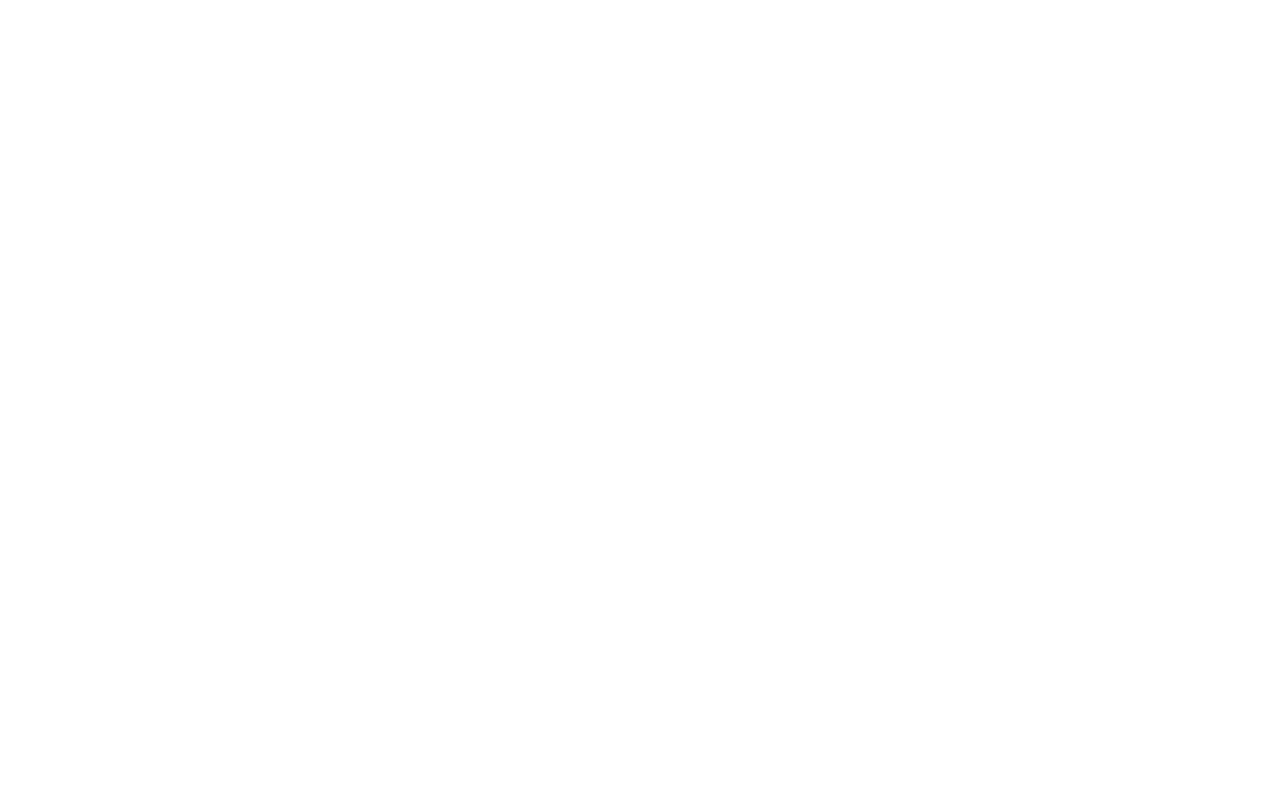
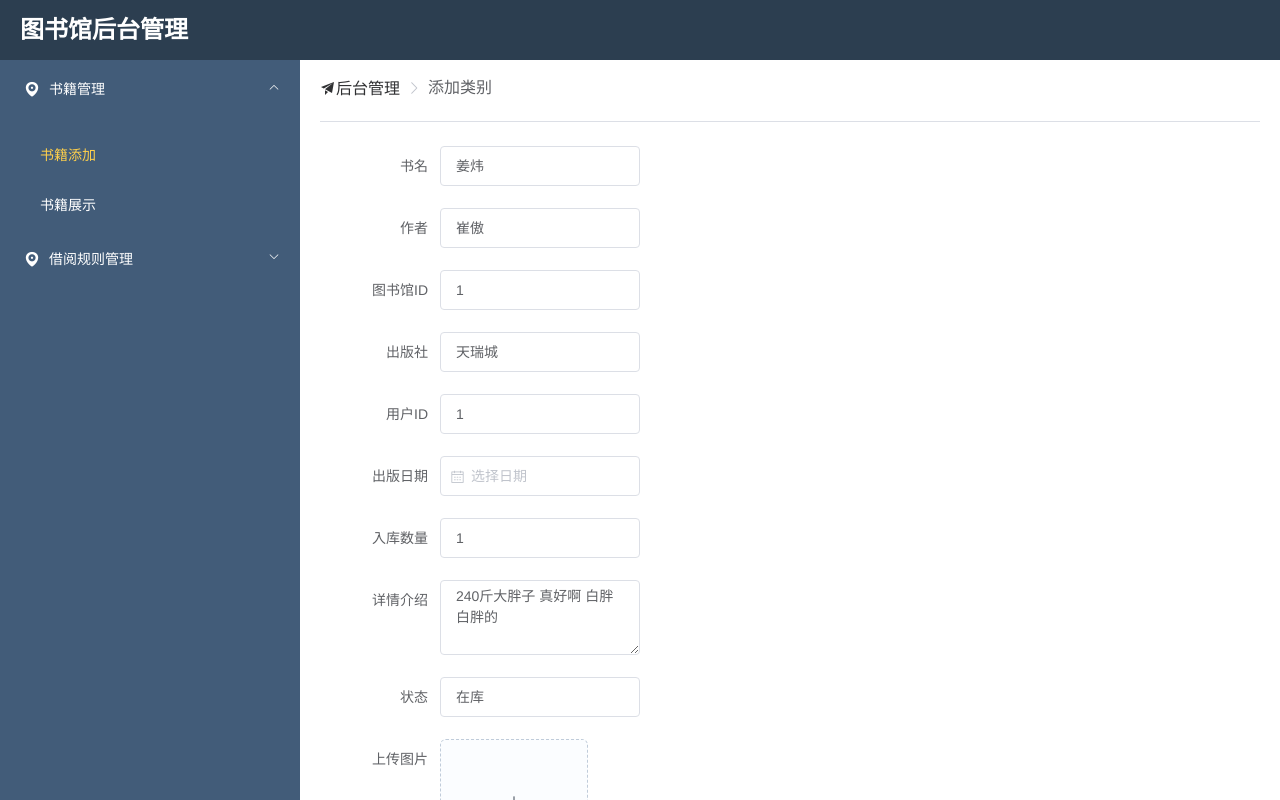
Before and after one commit to kaixindeluogu/front-end-admin-project, a Vue app: page /bookadmin/import in a window 1280 px wide. Built offline with nearby package versions, Linux system fonts and the light colour scheme.

Commit message:
书籍添加公共修改

```diff
--- a/package.json
+++ b/package.json
@@ -10,6 +10,7 @@
     "axios": "^1.4.0",
     "core-js": "^3.8.3",
     "element-ui": "^2.15.13",
+    "qs": "^6.11.2",
     "vue": "^2.6.14",
     "vue-router": "^3.5.1",
     "vuex": "^3.6.2"
--- a/src/views/BookAdmin.vue
+++ b/src/views/BookAdmin.vue
@@ -14,12 +14,30 @@
               text-color="#fff"
               active-text-color="#ffd04b">
 
-            <el-menu-item index="/bookadmin/librarybooks">
-              <i class="el-icon-menu"></i>
-              <span slot="title">书籍管理</span>
-            </el-menu-item>
+
+            <el-submenu index="1">
+              <template slot="title">
+                <i class="el-icon-location"></i>
+                <span>书籍管理</span>
+              </template>
+              <el-menu-item-group>
+                <el-menu-item index="/bookadmin/import">书籍添加</el-menu-item>
+                <el-menu-item index="/bookadmin/librarybooks">书籍展示</el-menu-item>
+              </el-menu-item-group>
+            </el-submenu>
 
 
+
+            <el-submenu index="2">
+              <template slot="title">
+                <i class="el-icon-location"></i>
+                <span>借阅规则管理</span>
+              </template>
+              <el-menu-item-group>
+                <el-menu-item index="libraryRule">规则导入</el-menu-item>
+                <el-menu-item index="ruleList">规则查看</el-menu-item>
+              </el-menu-item-group>
+            </el-submenu>
 
           </el-menu>
         </el-aside>
--- /dev/null
+++ b/src/views/BookadminBookImport/ImportView.vue
@@ -0,0 +1,163 @@
+<template>
+  <div>
+    <!-- 顶部面包屑标识与导航 -->
+    <el-breadcrumb separator-class="el-icon-arrow-right" style="font-size: 16px;">
+      <el-breadcrumb-item :to="{ path: '/' }">
+        <i class="el-icon-s-promotion">后台管理</i>
+      </el-breadcrumb-item>
+      <el-breadcrumb-item>添加类别</el-breadcrumb-item>
+    </el-breadcrumb>
+    <el-divider></el-divider>
+
+    <el-form :model="ruleForm" :rules="rules" ref="ruleForm" label-width="120px" class="demo-ruleForm">
+      <el-form-item label="书名">
+        <el-input style="width: 200px"
+                  placeholder="请输入书名" v-model="ruleForm.name"></el-input>
+      </el-form-item>
+      <el-form-item label="作者">
+        <el-input style="width: 200px"
+                  placeholder="请输入作者名字" v-model="ruleForm.author"></el-input>
+      </el-form-item>
+      <el-form-item label="图书馆ID">
+        <el-input style="width: 200px"
+                  placeholder="请输入图书馆ID" v-model="ruleForm.libraryId"></el-input>
+      </el-form-item>
+      <el-form-item label="出版社">
+        <el-input style="width: 200px"
+                  placeholder="请输入出版社" v-model="ruleForm.publisher"></el-input>
+      </el-form-item>
+<!--      <el-form-item label="类型">-->
+<!--        <el-input style="width: 200px"-->
+<!--                  placeholder="请输入书名" v-model="ruleForm.name"></el-input>-->
+<!--      </el-form-item>-->
+
+      <el-form-item label="用户ID">
+        <el-input style="width: 200px"
+                  placeholder="请输入用户ID" v-model="ruleForm.libraryId"></el-input>
+      </el-form-item>
+      <el-form-item label="出版日期">
+        <el-date-picker
+            style="width: 200px"
+            v-model="ruleForm.publishTime"
+            type="date"
+            placeholder="选择日期">
+        </el-date-picker>
+      </el-form-item>
+      <el-form-item label="入库数量">
+        <el-input style="width: 200px"
+                  placeholder="请输入入库数量" v-model="ruleForm.storeAmount"></el-input>
+      </el-form-item>
+
+      <el-form-item label="详情介绍">
+<!--        <el-input style="width: 200px"-->
+<!--                  placeholder="请输入详情介绍" v-model="ruleForm.introduction"></el-input>-->
+        <el-input
+            style="width: 200px"
+            type="textarea"
+            :rows="3"
+            placeholder="请输入详情介绍"
+            v-model="ruleForm.introduction">
+        </el-input>
+      </el-form-item>
+
+
+
+      <el-form-item label="状态">
+        <el-input style="width: 200px"
+                  placeholder="是否在库" v-model="ruleForm.status"></el-input>
+      </el-form-item>
+
+      <el-form-item label="上传图片">
+        <el-upload v-model="ruleForm.cover"
+                   action="http://localhost:9080/v1/admin/fileType"
+                   name="file"
+                   :limit=1
+                   list-type="picture-card"
+                   :on-success="handleSuccess"
+                   :on-preview="handlePictureCardPreview"
+                   :on-remove="handleRemove">
+          <i class="el-icon-plus"></i>
+        </el-upload>
+      </el-form-item>
+
+      <br>
+      <el-button @click="post()" style="margin: 20px" size="small" type="primary">点击上传</el-button>
+    </el-form>
+  </div>
+</template>
+
+<script>
+export default {
+  data() {
+    return {
+
+      // 表单
+      ruleForm: {
+        name:'姜炜',                                        // '书名',
+        author:'崔傲',                                       //  '作者',
+        userId:'1',                                         // 用户ID
+        publisher:'天瑞城',                                     //'出版社',
+        libraryId:'1',                                       //'图书馆ID',
+        categoryId:'1',                                     //'分类ID',
+        status:'在库',                                        //'状态(在库,借出)',
+        cover:'',                                         //'书籍封面',
+        publishTime:'',                             //'出版日期',
+        storeAmount:'1',                                  //'库存数量',
+        introduction:'240斤大胖子 真好啊 白胖白胖的',                                //'详细介绍',
+        gmtCreate:''                           //'数据创建时间',
+      },
+      // 表单规则
+      rules: {
+        // name:'',                                        // '书名',
+        // author:'',                                       //  '作者',
+        // publisher:'',                                     //'出版社',
+        // libraryId:'',                                       //'图书馆ID',
+        // categoryId:'',                                     //'分类ID',
+        // status:'',                                        //'状态(在库,借出)',
+        // cover:'',                                         //'书籍封面',
+        // publishTime:'',                             //'出版日期',
+        // storeAmount:'',                                  //'库存数量',
+        // introduction:'',                                //'详细介绍',
+        // gmtCreate:''
+      }
+    };
+  },
+  methods: {
+    handleSuccess(response, file, fileList) {
+      console.log(file);
+      //把上传图片完成之后 得到的图片路径用变量记录
+      console.log(response.data)
+      this.ruleForm.cover = response.data;
+
+    },
+    handleRemove(file, fileList) {
+      //判断删除的是图片还是视频
+      if (file.raw.type.includes("image")) {
+        this.ruleForm.cover = "";
+      }
+      //发出删除文件的请求   file.response上传成功时服务器响应的内容ResultVO
+      console.log(file.response);
+      axios.get("http://localhost:9080/v1/admin/fileType/removeType?url=" + file.response.data).then(function () {
+        console.log("服务器文件删除完成!");
+      })
+    },
+    handlePictureCardPreview(file) {
+      this.ruleForm.cover = file.url;
+      this.dialogVisible = true;
+    },
+
+
+    // 提交表单
+    post() {
+      this.axios.post("http://localhost:9080/v1/admin/books/uploadType", this.ruleForm).then((response) => {
+        if (response.data.state == 20000) {
+          this.$message.success("添加成功!");
+          location.reload();
+        } else {
+          this.$message.error("导入失败,请重新导入!")
+        }
+      })
+    }
+
+}}
+</script>
--- a/src/views/HomeView.vue
+++ b/src/views/HomeView.vue
@@ -52,17 +52,6 @@
               <span slot="title">图书馆审核管理</span>
             </el-menu-item>
 
-            <el-submenu index="2">
-              <template slot="title">
-                <i class="el-icon-location"></i>
-                <span>借阅规则管理</span>
-              </template>
-              <el-menu-item-group>
-                <el-menu-item index="libraryRule">规则导入</el-menu-item>
-                <el-menu-item index="ruleList">规则查看</el-menu-item>
-              </el-menu-item-group>
-            </el-submenu>
-
           </el-menu>
         </el-aside>
         <el-main class="main">
```
Also changed, not shown: src/router/index.js (+14 -9 lines), 1 other file (tests, documents, lock files or other folders).
